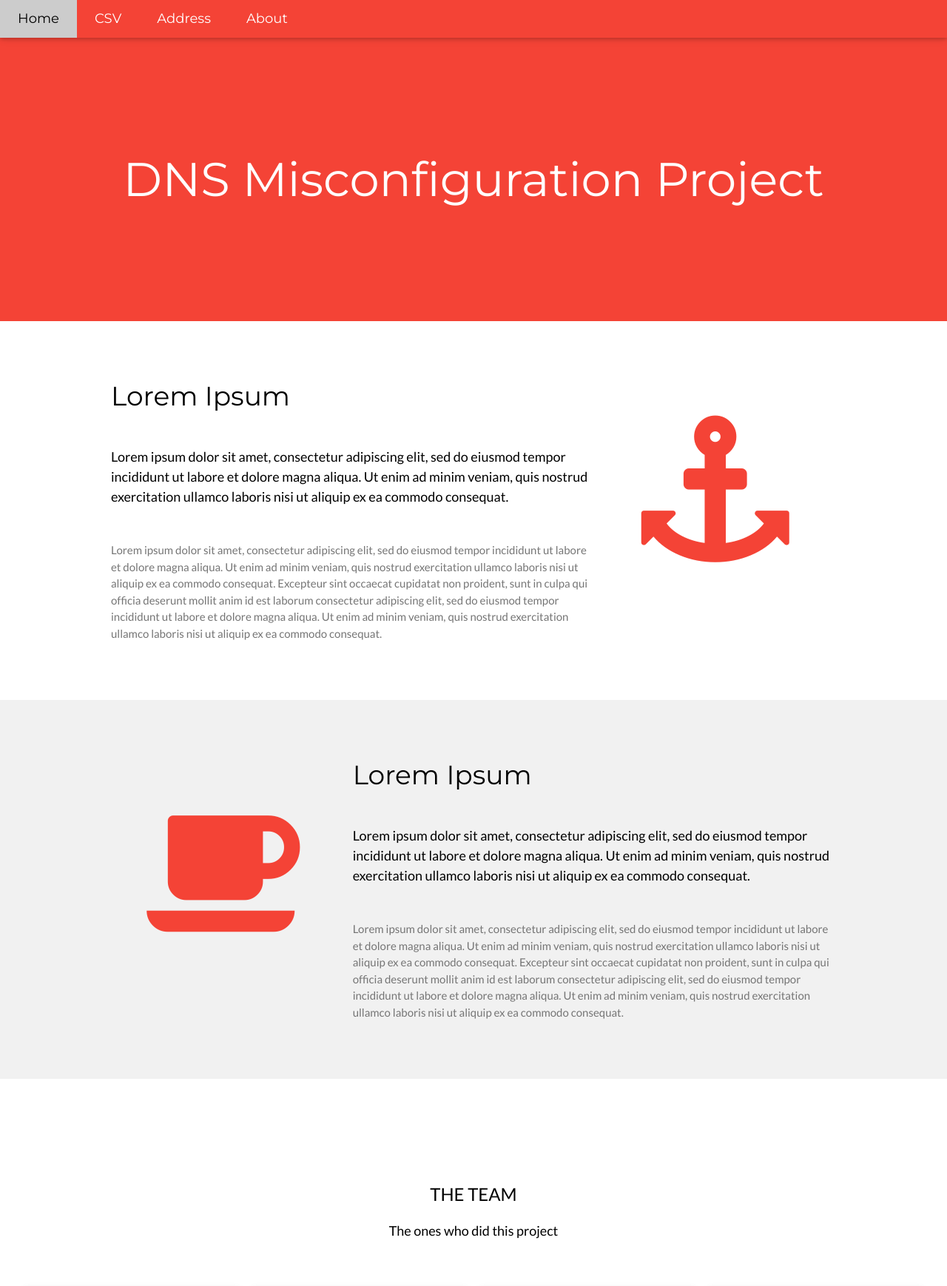
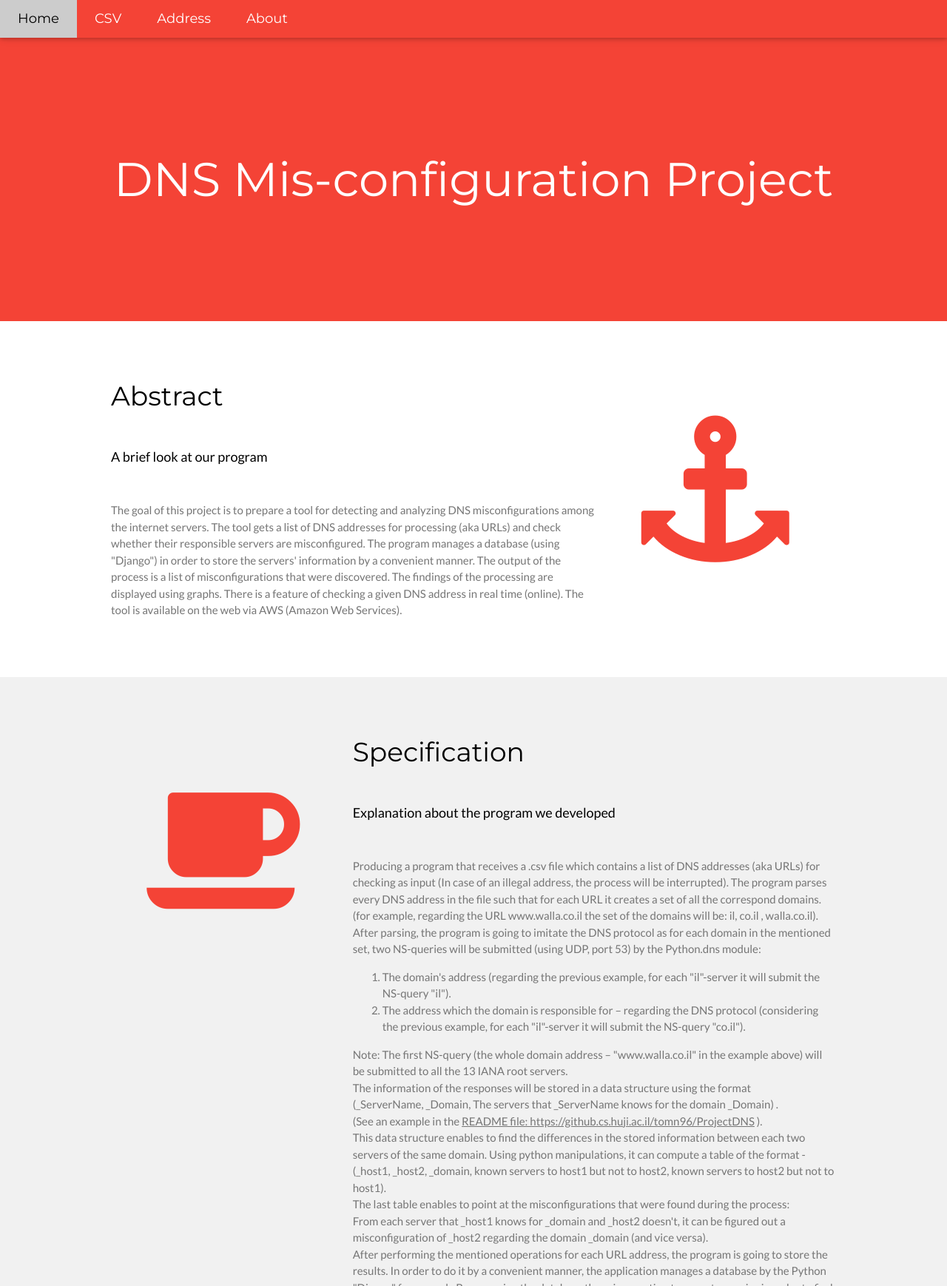
Before and after one commit to tomn96/ProjectDNS, a Django app: page / in a window 1280 px wide. Shown: the top 1738 px of the page at 74% size. Run offline with Django 3.2, Linux system fonts and the light colour scheme.

Commit message:
abstract and specification

```diff
--- a/website/dnswebsite/DNSmisconfiguration/templates/DNSmisconfiguration/index.html
+++ b/website/dnswebsite/DNSmisconfiguration/templates/DNSmisconfiguration/index.html
@@ -15,7 +15,7 @@
 <!-- Header -->
 {% block header %}
 <header class="w3-container w3-red w3-center" style="padding:128px 16px">
-    <h1 class="w3-margin w3-jumbo">DNS Misconfiguration Project</h1>
+    <h1 class="w3-margin w3-jumbo">DNS Mis-configuration Project</h1>
     <!--<button class="w3-button w3-black w3-padding-large w3-large w3-margin-top">Get Started</button>-->
 </header>
 {% endblock %}
@@ -28,18 +28,16 @@
 <div class="w3-row-padding w3-padding-64 w3-container">
     <div class="w3-content">
         <div class="w3-twothird">
-            <h1>Lorem Ipsum</h1>
-            <h5 class="w3-padding-32">Lorem ipsum dolor sit amet, consectetur adipiscing elit, sed do eiusmod tempor
-                incididunt ut labore et dolore magna aliqua. Ut enim ad minim veniam, quis nostrud exercitation ullamco
-                laboris nisi ut aliquip ex ea commodo consequat.</h5>
+            <h1>Abstract</h1>
+            <h5 class="w3-padding-32">A brief look at our program</h5>
 
-            <p class="w3-text-grey">Lorem ipsum dolor sit amet, consectetur adipiscing elit, sed do eiusmod tempor
-                incididunt ut labore et dolore magna aliqua. Ut enim ad minim veniam, quis nostrud exercitation ullamco
-                laboris nisi ut aliquip ex ea commodo consequat. Excepteur sint
-                occaecat cupidatat non proident, sunt in culpa qui officia deserunt mollit anim id est laborum
-                consectetur adipiscing elit, sed do eiusmod tempor incididunt ut labore et dolore magna aliqua. Ut enim
-                ad minim veniam, quis nostrud exercitation ullamco
-                laboris nisi ut aliquip ex ea commodo consequat.</p>
+            <p class="w3-text-grey">The goal of this project is to prepare a tool for detecting and analyzing DNS
+                misconfigurations among the internet servers. The tool gets a list of DNS addresses for processing
+                (aka URLs) and check whether their responsible servers are misconfigured. The program manages a database
+                (using "Django") in order to store the servers' information by a convenient manner.  The output of the
+                process is a list of misconfigurations that were discovered. The findings of the processing are
+                displayed using graphs. There is a feature of checking a given DNS address in real time (online).
+                The tool is available on the web via AWS (Amazon Web Services).</p>
         </div>
 
         <div class="w3-third w3-center">
@@ -59,18 +57,43 @@
         </div>
 
         <div class="w3-twothird">
-            <h1>Lorem Ipsum</h1>
-            <h5 class="w3-padding-32">Lorem ipsum dolor sit amet, consectetur adipiscing elit, sed do eiusmod tempor
-                incididunt ut labore et dolore magna aliqua. Ut enim ad minim veniam, quis nostrud exercitation ullamco
-                laboris nisi ut aliquip ex ea commodo consequat.</h5>
+            <h1>Specification</h1>
+            <h5 class="w3-padding-32">Explanation about the program we developed</h5>
 
-            <p class="w3-text-grey">Lorem ipsum dolor sit amet, consectetur adipiscing elit, sed do eiusmod tempor
-                incididunt ut labore et dolore magna aliqua. Ut enim ad minim veniam, quis nostrud exercitation ullamco
-                laboris nisi ut aliquip ex ea commodo consequat. Excepteur sint
-                occaecat cupidatat non proident, sunt in culpa qui officia deserunt mollit anim id est laborum
-                consectetur adipiscing elit, sed do eiusmod tempor incididunt ut labore et dolore magna aliqua. Ut enim
-                ad minim veniam, quis nostrud exercitation ullamco
-                laboris nisi ut aliquip ex ea commodo consequat.</p>
+            <p class="w3-text-grey">Producing a program that receives a .csv file which contains a list of DNS addresses
+                (aka URLs) for checking as input (In case of an illegal address, the process will be interrupted).
+                The program parses every DNS address in the file such that for each URL it creates a set of all the
+                correspond domains. (for example, regarding the URL www.walla.co.il the set of the domains will be:
+                il, co.il , walla.co.il).<br>
+                After parsing, the program is going to imitate the DNS protocol as for each domain in the mentioned set,
+                two NS-queries will be submitted (using UDP, port 53) by the Python.dns module:</p>
+                <ol class="w3-text-grey">
+                <li> The domain's address (regarding the previous example, for each "il"-server it will submit the
+                NS-query "il").</li>
+                <li> The address which the domain is responsible for – regarding the DNS protocol (considering the
+                previous example, for each "il"-server it will submit the NS-query "co.il").</li>
+                </ol>
+            <p class="w3-text-grey">Note: The first NS-query (the whole domain address – "www.walla.co.il" in the example above) will be
+                submitted to all the 13 IANA root servers.<br>
+                The information of the responses will be stored in a data structure using the format<br>
+                (_ServerName,  _Domain,   The servers that  _ServerName  knows for the domain _Domain) .<br>
+                (See an example in the <a href="https://github.cs.huji.ac.il/tomn96/ProjectDNS">README file:
+                    https://github.cs.huji.ac.il/tomn96/ProjectDNS</a> ).<br>
+                This data structure enables to find the differences in the stored information between each two servers
+                of the same domain. Using python manipulations, it can compute a table of the format -<br>
+                (_host1, _host2, _domain, known servers to host1 but not to host2, known servers to host2 but not to
+                host1).<br>
+                The last table enables to point at the misconfigurations that were found during the process:<br>
+                From each server that _host1 knows for _domain and _host2 doesn't, it can be figured out a
+                misconfiguration of _host2 regarding the domain _domain (and vice versa).<br>
+                After performing the mentioned operations for each URL address, the program is going  to store the
+                results. In order to do it by a convenient manner, the application manages a database by the Python
+                "Django" framework. By managing the database there is an option to execute queries in order to find out
+                which servers are misconfigured and what are the correspond domains.<br>
+                The program also has the ability to perform checking (for misconfigurations) regarding a given DNS
+                address in real time (online) by the same functionality that was used for every single DNS which its
+                address is in the list.<br>
+                Finally, the statistics of the processing results are shown by graphs.</p>
         </div>
     </div>
 </div>
```
